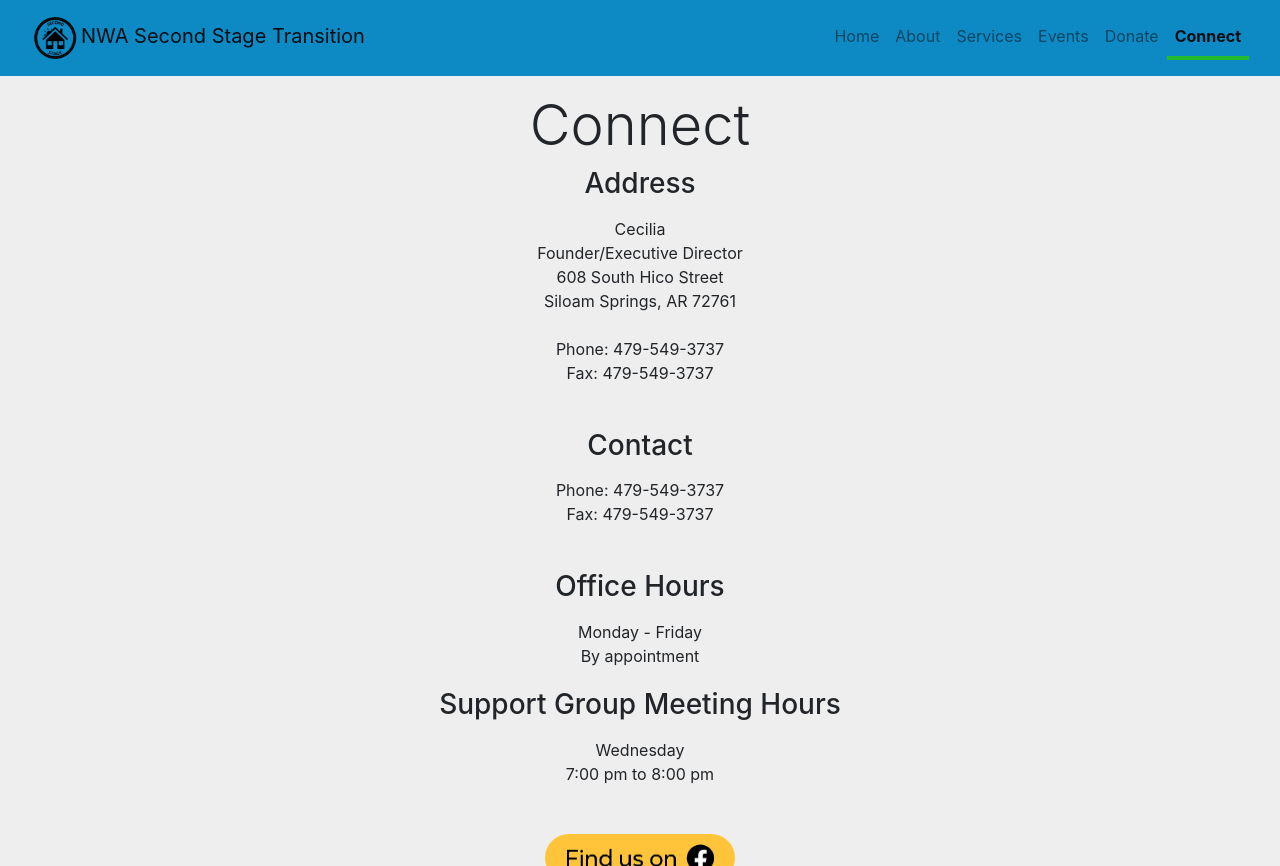
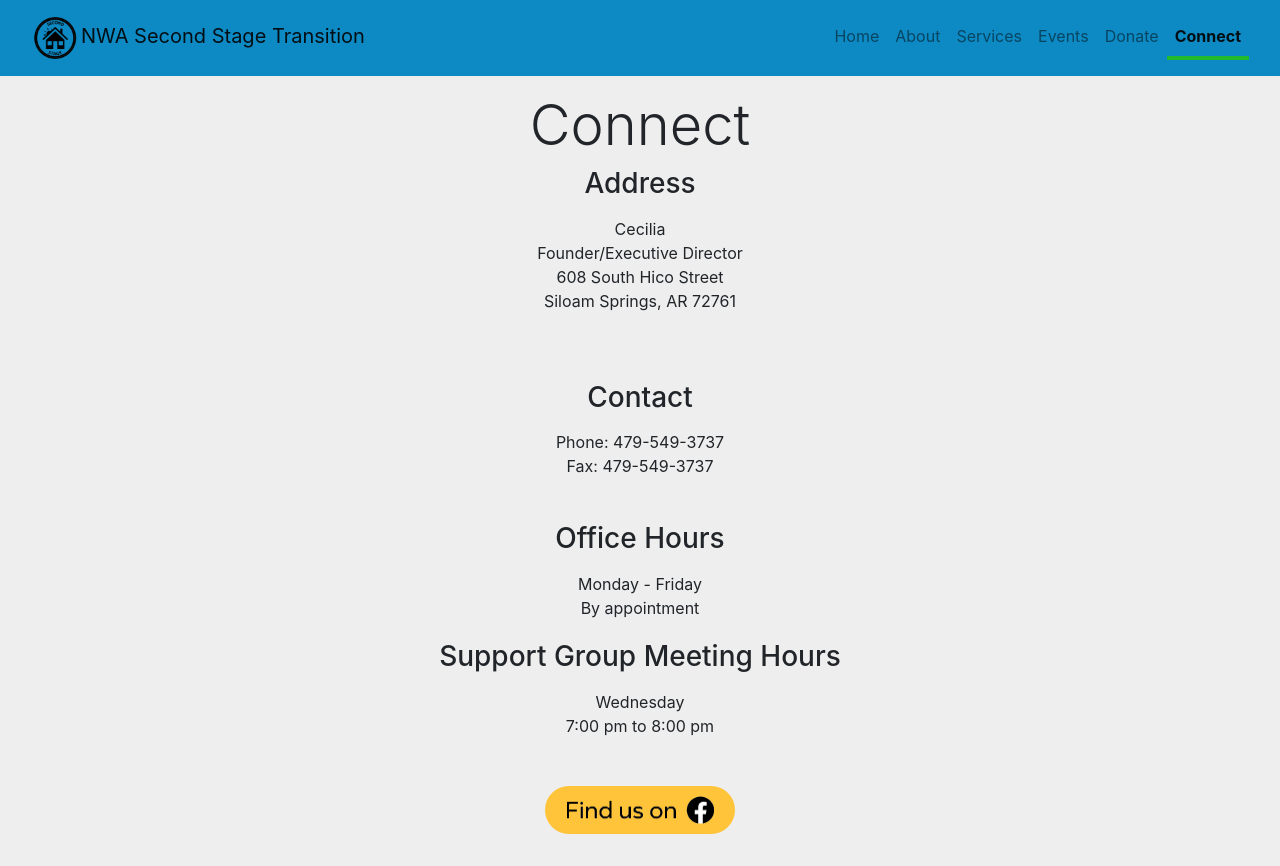
Before and after one commit to nwa-second-stage-transition/nwa-second-stage-transition.github.io, a Jekyll site: the page connect.html, which Jekyll copies as it is, in a window 1280 px wide and 900 px high, cut to the strip 0-866 px from the top of the window. Built offline with Jekyll 4.4.1, drawn with Linux system fonts in a browser that asks for light colours; nearby versions of some CDN libraries.

Commit message:
Update connect.html

```diff
--- a/connect.html
+++ b/connect.html
@@ -103,8 +103,6 @@
           Founder/Executive Director<br>
           608 South Hico Street<br>
           Siloam Springs, AR 72761<br><br>
-          Phone: 479-549-3737<br>
-          Fax: 479-549-3737<br>
           </div>
         </p>
       </div>
```
